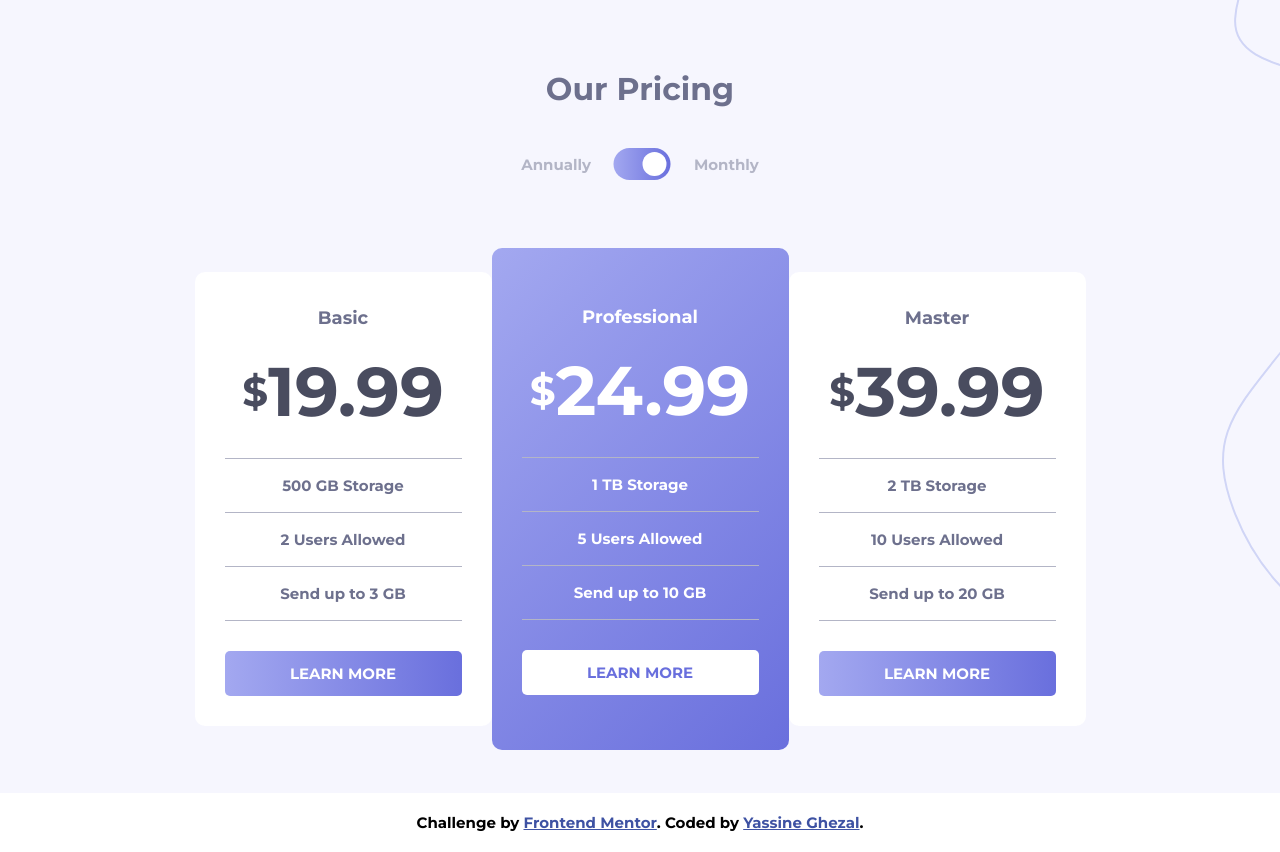
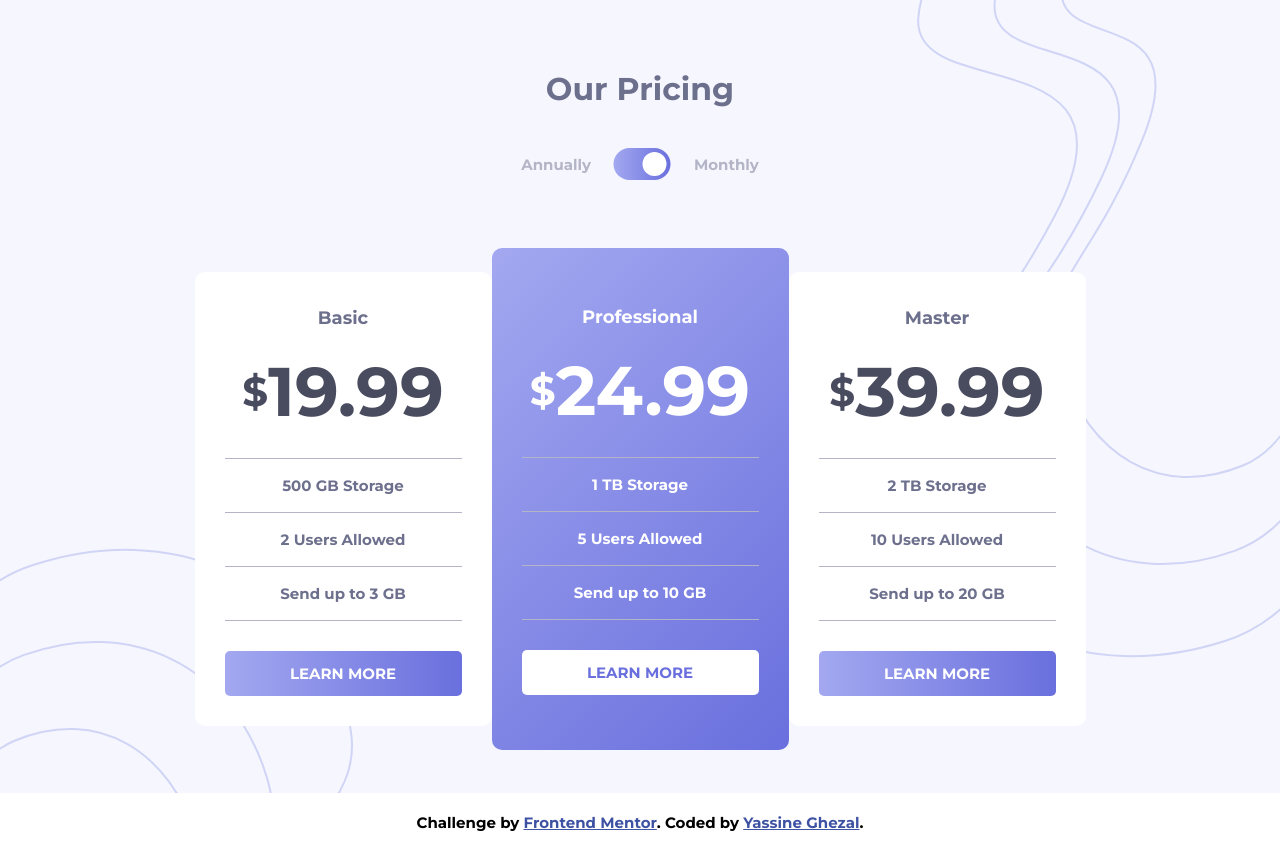
Before and after one commit to Ryusuke66/pricing-component-with-toggle, a plain HTML site: page index.html in a window 1280 px wide. Drawn offline with Linux system fonts and the light colour scheme.

Commit message:
Update style.css

```diff
--- a/style.css
+++ b/style.css
@@ -168,6 +168,8 @@ button {
 @media (min-width: 992px) {
     body {
         padding: 70px 100px;
+        background-image: url('images/bg-top.svg'), url('images/bg-bottom.svg');
+        background-position: 100% 0%, 0% 100%;
     }
 
     .flex {
```
